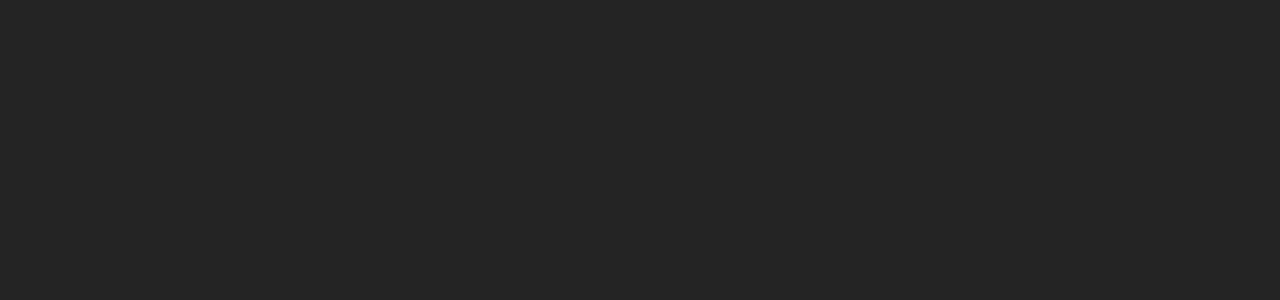
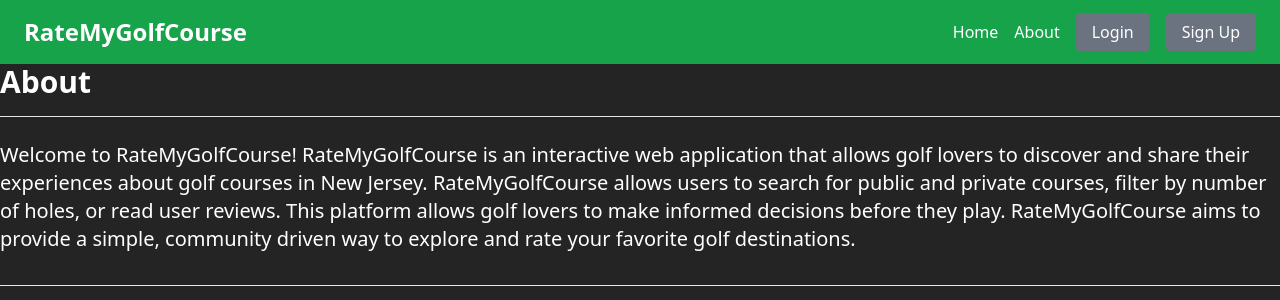
Before and after one commit to nikhilparekh16/ratemygolfcourse, a React (Vite) app in the folder client/: page /about in a window 1280 px wide. Before the commit this address had no page. Shown: the top 300 px of the page. Built offline with nearby package versions, Linux system fonts and the light colour scheme.

Commit message:
added about page, made styling edits to home, started working on login page

```diff
--- a/client/src/App.jsx
+++ b/client/src/App.jsx
@@ -1,6 +1,8 @@
 import { BrowserRouter as Router, Routes, Route } from "react-router-dom";
 import Home from "./pages/Home";
 import Courses from "./pages/Courses";
+import About from "./pages/About"
+import Login from "./pages/Login"
 
 function App() {
   return (
@@ -8,6 +10,8 @@
       <Routes>
         <Route path="/" element={<Home />} />
         <Route path="/courses" element={<Courses />} />
+        <Route path="/about" element={<About />} />
+        <Route path="/login" element={<Login />} />
       </Routes>
     </Router>
   );
--- a/client/src/components/Header.jsx
+++ b/client/src/components/Header.jsx
@@ -6,8 +6,8 @@
         <nav className="space-x-4">
           <a href="/">Home</a>
           <a href="/about">About</a>
-          <a href="/login">Login</a>
-          <a href="/signup">Sign Up</a>
+          <a href="/login" className="px-4 py-2 bg-gray-500 text-white rounded hover:bg-blue-600 transition duration-250">Login</a>
+          <a href="/signup" className="px-4 py-2 bg-gray-500 text-white rounded hover:bg-blue-600 transition duration-250">Sign Up</a>
         </nav>
       </div>
     </header>
--- /dev/null
+++ b/client/src/pages/About.jsx
@@ -0,0 +1,23 @@
+import Header from "../components/Header";
+
+export default function About() {
+    return (
+        <>
+            <Header/>
+            <div>
+                <h1 className="text-3xl font-semibold mb-4">About</h1>
+                <hr ></hr>
+                <br></br>
+                <p className="text-xl mb-8">Welcome to RateMyGolfCourse!
+                    RateMyGolfCourse is an interactive web application that allows golf lovers to discover
+                    and share their experiences about golf courses in New Jersey.
+                    RateMyGolfCourse allows users to search for public and private courses, filter by number of holes,
+                    or read user reviews. This platform allows golf lovers to make informed decisions before they play.
+                    RateMyGolfCourse aims to provide a simple, community driven way to explore and rate your favorite golf destinations.
+                </p>
+                <hr></hr>
+
+            </div>
+        </>
+    );
+}
--- /dev/null
+++ b/client/src/pages/Login.jsx
@@ -0,0 +1,17 @@
+import Header from "../components/Header";
+
+export default function Login() {
+    return (
+        <>
+        <Header/>
+        <div>
+            <form>
+                <label for="email">Email:</label><br></br>
+                <input type="email" id="email" name="email"></input><br></br>
+                <label for="pass">Password:</label><br></br>
+                <input type="text" id="pass" name="pass"></input><br></br>
+            </form>
+        </div>
+        </>
+    );
+}
```
